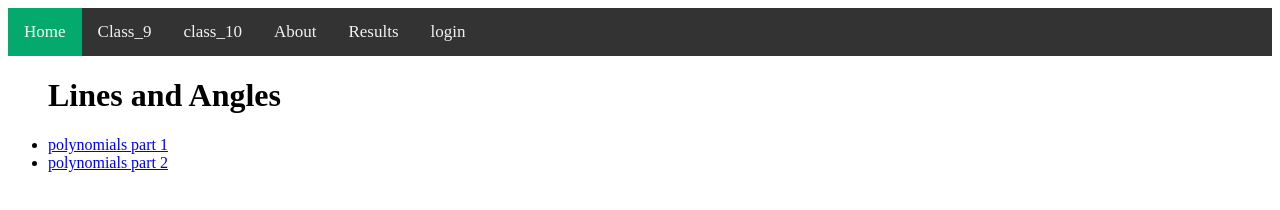
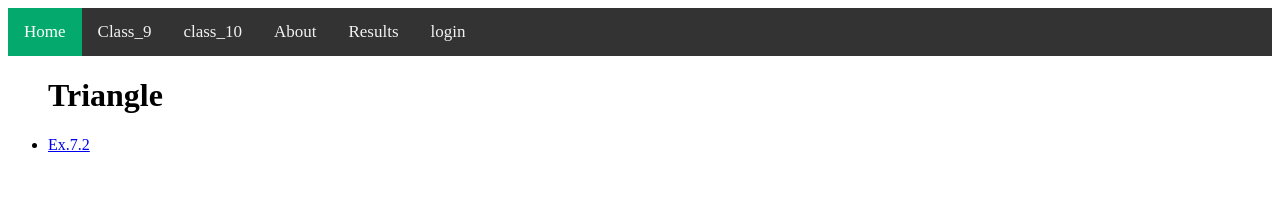
Before and after one commit to conceptclasses/conceptclasses, a plain HTML site: page class_9.html in a window 1280 px wide. Drawn offline with Linux system fonts and the light colour scheme.

Commit message:
Update class_9.html

```diff
--- a/class_9.html
+++ b/class_9.html
@@ -44,9 +44,9 @@
 </head>
 <body>
     <ul>
-      <h1>Lines and Angles</h1>
-        <li><a href="https://youtu.be/rh1g5aSdviA">polynomials part 1</a></li>
-        <li><a href="https://youtu.be/zRceuMeMROM">polynomials part 2</a></li>
+      <h1>Triangle</h1>
+
+        <li><a href="https://youtu.be/WzIbyWxfMDk?si=AgodqwNlC6X8ZbfK">Ex.7.2</a></li>
 
       </ul>
 </body>
```
